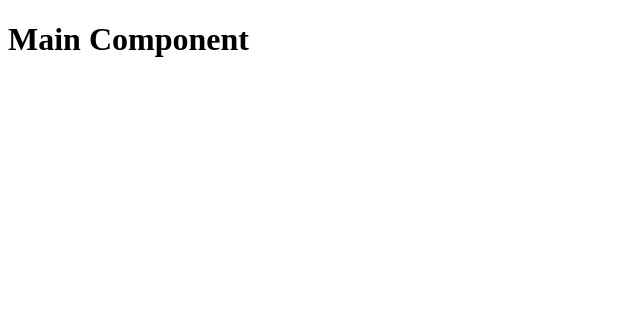
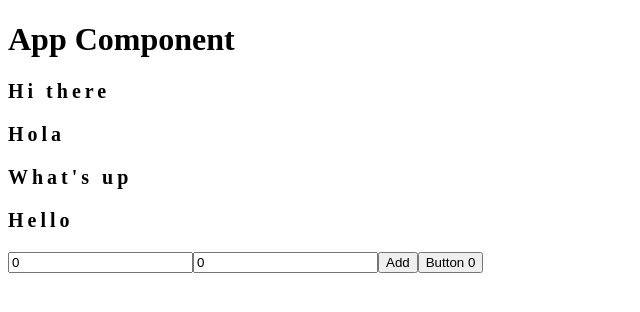
Before and after one commit to Ashwary-Jharbade/react-vite-app-test-run, a React (Vite) app: page / in a window 1280 px wide. Shown: the top 312 px of the page, without its empty margins (0-640 px from the left). Built offline with nearby package versions, Linux system fonts and the light colour scheme.

Commit message:
learned about React props

```diff
--- a/package.json
+++ b/package.json
@@ -7,6 +7,7 @@
     "serve": "vite preview"
   },
   "dependencies": {
+    "prop-types": "^15.7.2",
     "react": "^17.0.0",
     "react-dom": "^17.0.0"
   },
--- a/src/App.jsx
+++ b/src/App.jsx
@@ -1,7 +1,24 @@
+import { useState } from "react";
+import TextView from "./components/TextView";
+import AddTwoNum from "./components/AddTwoNum";
+
 function App() {
+  const [count, setCount] = useState(0);
   return (
     <>
-      <h1>Main Component</h1>
+      <h1>App Component</h1>
+      <TextView label="Hi there"></TextView>
+      <TextView label="Hola"></TextView>
+      <TextView label="What's up"></TextView>
+      <TextView label="Hello"></TextView>
+      <AddTwoNum></AddTwoNum>
+      <button
+        onClick={() => {
+          setCount(count + 1);
+        }}
+      >
+        Button {count}
+      </button>
     </>
   );
 }
--- /dev/null
+++ b/src/components/AddTwoNum.jsx
@@ -0,0 +1,19 @@
+import { useCallback } from "react";
+import ChildAddComp from "./ChildAddComp";
+import { useState } from "react";
+
+const AddTwoNum = () => {
+  const [count, setCount] = useState(0);
+  const add = (a, b) => {
+    setCount(count + 1);
+    const sum = parseInt(a) + parseInt(b);
+    console.log("Actual function called", sum, count);
+  };
+  return (
+    <>
+      <ChildAddComp func={add}></ChildAddComp>
+    </>
+  );
+};
+
+export default AddTwoNum;
--- /dev/null
+++ b/src/components/ChildAddComp.jsx
@@ -0,0 +1,33 @@
+import { useCallback, useState } from "react";
+
+const ChildAddComp = (props) => {
+  const [num, setNum] = useState({
+    num1: 0,
+    num2: 0,
+  });
+
+  const setNumbers = (e) => {
+    if (!e && !e?.target?.name) {
+      throw new Error("Error");
+    }
+    const { name, value } = e.target;
+    setNum({
+      ...num,
+      [name]: value,
+    });
+  };
+
+  const memoized = useCallback(() => {
+    props.func(num.num1, num.num2);
+  }, [num]);
+
+  return (
+    <>
+      <input type="text" name="num1" value={num.num1} onChange={setNumbers} />
+      <input type="text" name="num2" value={num.num2} onChange={setNumbers} />
+      <button onClick={memoized}>Add</button>
+    </>
+  );
+};
+
+export default ChildAddComp;
--- /dev/null
+++ b/src/components/TextView.jsx
@@ -0,0 +1,31 @@
+import { memo } from "react";
+import PropTypes from "prop-types";
+
+const TextView = ({ label, fontSize, fontWeight, color, letterSpacing }) => {
+  console.log("Text view called");
+  const style = {
+    label,
+    fontSize,
+    fontWeight,
+    color,
+    letterSpacing,
+  };
+  return (
+    <>
+      <p style={style}>{label}</p>
+    </>
+  );
+};
+
+TextView.defaultProps = {
+  fontSize: "20px",
+  color: "black",
+  fontWeight: "600",
+  letterSpacing: "4px",
+};
+
+TextView.propTypes = {
+  label: PropTypes.string.isRequired,
+};
+
+export default memo(TextView);
```
Also changed, not shown: 1 other file (tests, documents, lock files or other folders).
